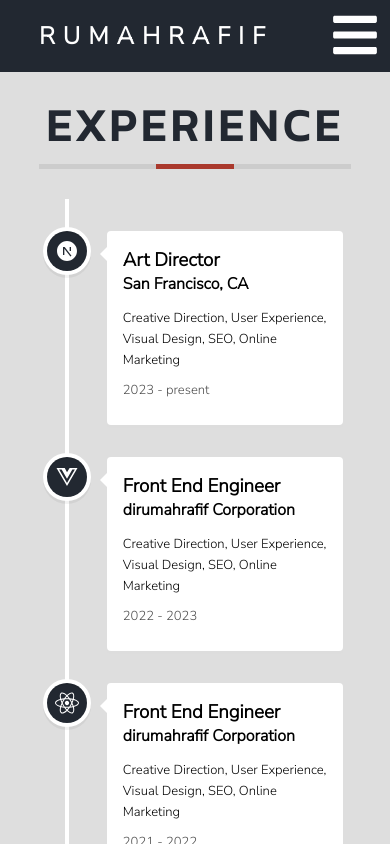
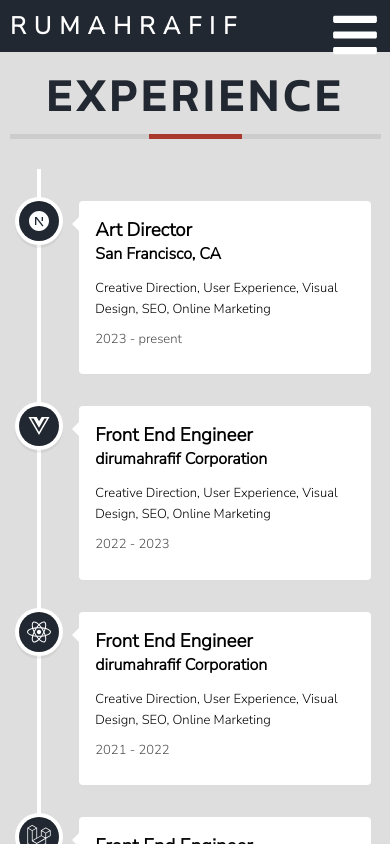
Before and after one commit to khafidzdev/portofolio, a React (Vite) app: page /experience in a window 390 px wide. Shown: the top 844 px of the page. Built offline with nearby package versions, Linux system fonts and the light colour scheme.

Commit message:
first commit

```diff
--- a/src/App.css
+++ b/src/App.css
@@ -10,13 +10,14 @@ body {
   font-family: "Nunito Sans", sans-serif;
   scroll-behavior: smooth;
   background-color: #dedede;
+  overflow-x: hidden; /* Mencegah halaman bergeser ke kanan/kiri */
 }
 .wrapper {
-  width: 1024px;
+  max-width: 1024px; /* Maksimum lebar tetap 1024px di desktop */
+  width: 90%; /* Menggunakan persentase agar fleksibel di mobile */
   margin: auto;
-  padding: 20px 0px 20px 0px;
+  padding: 20px 0px;
 }
-
 section {
   padding: 50px 0px 50px 0px;
 }
@@ -46,6 +47,8 @@ section {
 
 @media only screen and (max-width: 1000px) {
   .wrapper {
-    width: 80%;
+    width: 95%; /* Lebih fleksibel untuk layar kecil */
+    padding: 10px; /* Kurangi padding agar tidak terasa terlalu luas */
+    overflow-x: hidden; /* Mencegah geseran ke kanan/kiri */
   }
 }
```
